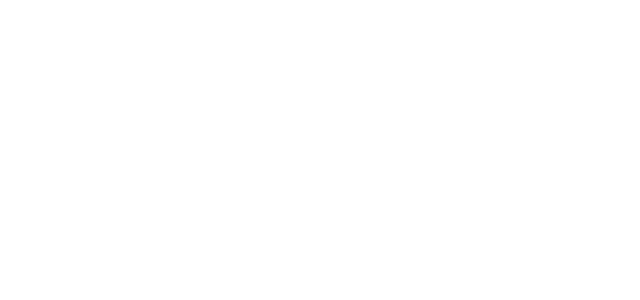
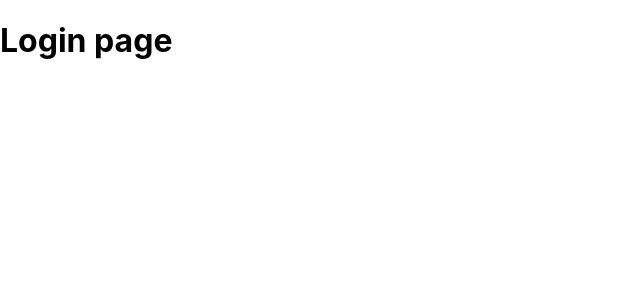
Before and after one commit to lukekeum/react-fastify-todo, a React app in the folder packages/client/: page /login in a window 1280 px wide. Shown: the top 300 px of the page, without its empty margins (0-640 px from the left). Built offline with nearby package versions, Linux system fonts and the light colour scheme.

Commit message:
Setup router

```diff
--- a/packages/client/src/App.tsx
+++ b/packages/client/src/App.tsx
@@ -1,5 +1,22 @@
 import React from 'react';
+import { BrowserRouter, Route, Switch } from 'react-router-dom';
 
-export default function App() {
-  return <div></div>;
+import Main from './pages/Main';
+import Login from './pages/Login';
+
+function App() {
+  return (
+    <BrowserRouter>
+      <Switch>
+        <Route exact path='/'>
+          <Main />
+        </Route>
+        <Route exact path='/login'>
+          <Login />
+        </Route>
+      </Switch>
+    </BrowserRouter>
+  );
 }
+
+export default App;
--- /dev/null
+++ b/packages/client/src/pages/Login.tsx
@@ -0,0 +1,11 @@
+import React from 'react';
+
+function Login() {
+  return (
+    <div>
+      <h1>Login page</h1>
+    </div>
+  );
+}
+
+export default Login;
--- /dev/null
+++ b/packages/client/src/pages/Main.tsx
@@ -0,0 +1,11 @@
+import React from 'react';
+
+function Main() {
+  return (
+    <div>
+      <h1>Main</h1>
+    </div>
+  );
+}
+
+export default Main;
```
